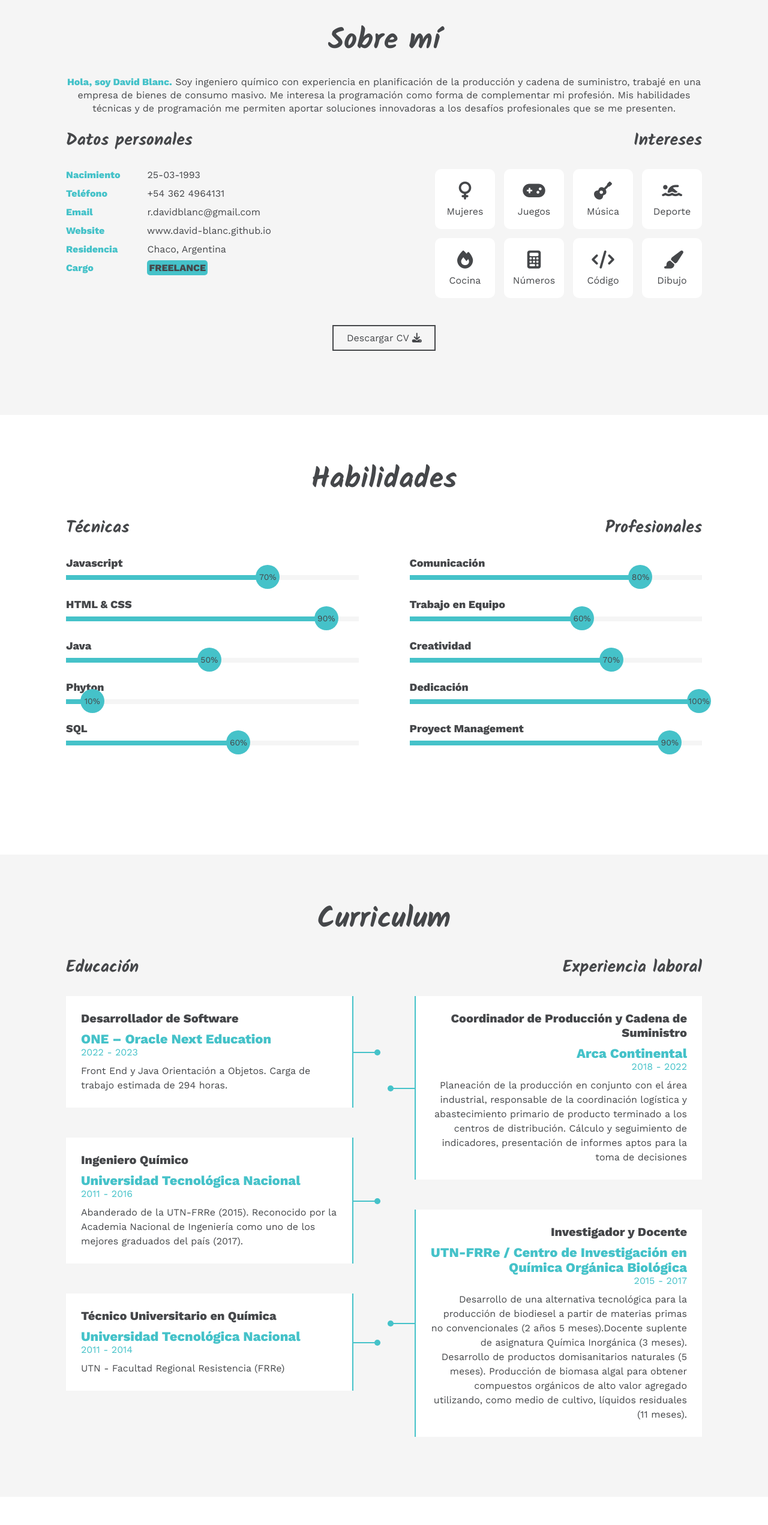
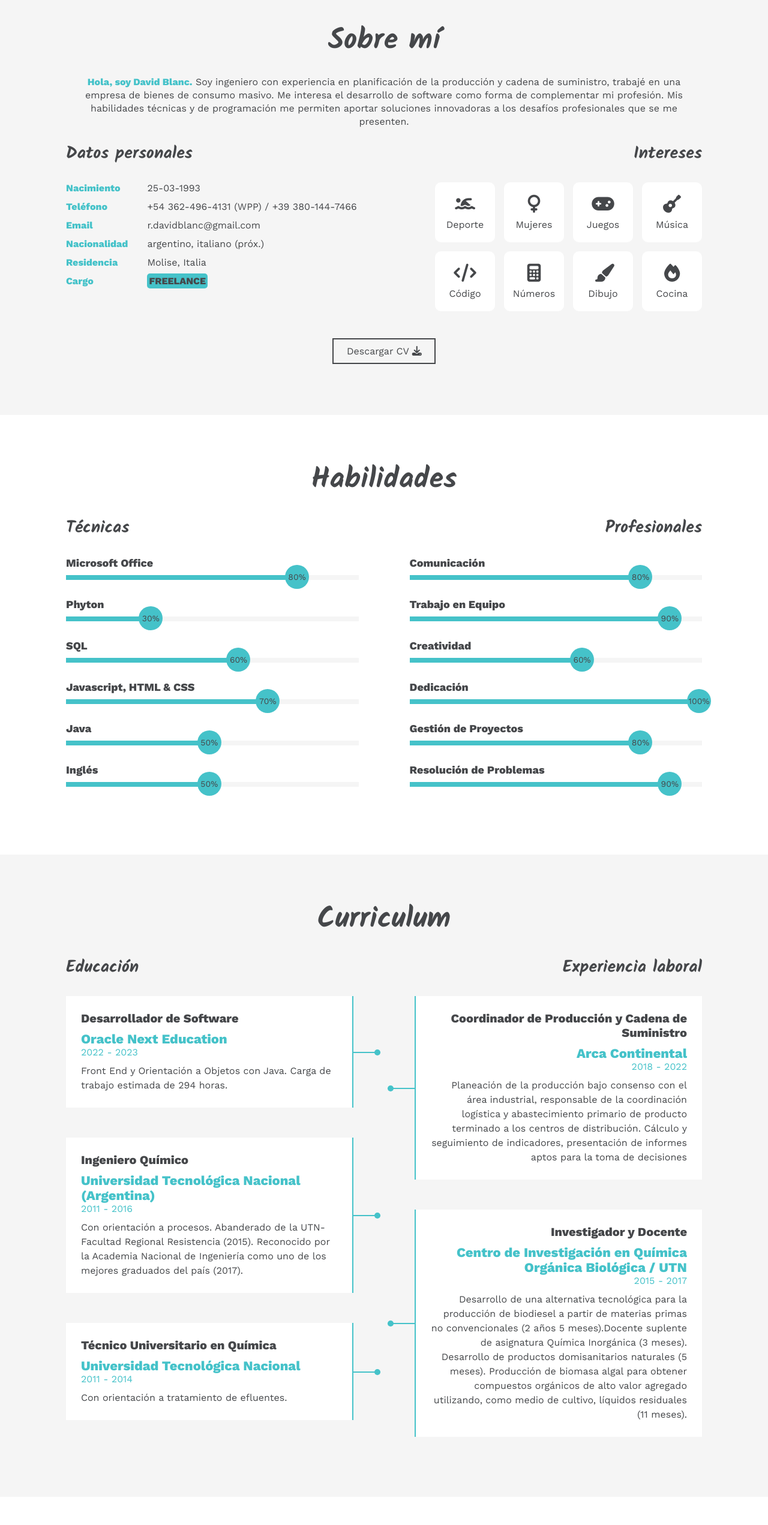
Before and after one commit to David-Blanc/david-blanc.github.io, a plain HTML site: page index.html in a window 1280 px wide. Shown: the part 840-3383 px from the top of the page at 60% size. Drawn offline with nearby package versions, Linux system fonts and the light colour scheme.

Commit message:
Actualización de contenido

```diff
--- a/assets/css/habilidades.css
+++ b/assets/css/habilidades.css
@@ -70,7 +70,7 @@
 }
 @keyframes hab-0{
     0%{width: 0%;}
-    100%{width: 70%;}
+    100%{width: 80%;}
 }
 
 .habilidades .habilidad .hab-1{
@@ -79,7 +79,7 @@
 }
 @keyframes hab-1{
     0%{width: 0%;}
-    100%{width: 90%;}
+    100%{width: 30%;}
 }
 
 .habilidades .habilidad .hab-2{
@@ -88,7 +88,7 @@
 }
 @keyframes hab-2{
     0%{width: 0%;}
-    100%{width: 50%;}
+    100%{width: 60%;}
 }
 
 .habilidades .habilidad .hab-3{
@@ -97,7 +97,7 @@
 }
 @keyframes hab-3{
     0%{width: 0%;}
-    100%{width: 10%;}
+    100%{width: 70%;}
 }
 
 .habilidades .habilidad .hab-4{
@@ -106,7 +106,7 @@
 }
 @keyframes hab-4{
     0%{width: 0%;}
-    100%{width: 60%;}
+    100%{width: 50%;}
 }
 
 .habilidades .habilidad .hab-5{
@@ -115,7 +115,7 @@
 }
 @keyframes hab-5{
     0%{width: 0%;}
-    100%{width: 80%;}
+    100%{width: 50%;}
 }
 
 .habilidades .habilidad .hab-6{
@@ -124,7 +124,7 @@
 }
 @keyframes hab-6{
     0%{width: 0%;}
-    100%{width: 60%;}
+    100%{width: 80%;}
 }
 
 .habilidades .habilidad .hab-7{
@@ -133,7 +133,7 @@
 }
 @keyframes hab-7{
     0%{width: 0%;}
-    100%{width: 70%;}
+    100%{width: 90%;}
 }
 
 .habilidades .habilidad .hab-8{
@@ -142,7 +142,7 @@
 }
 @keyframes hab-8{
     0%{width: 0%;}
-    100%{width: 100%;}
+    100%{width: 60%;}
 }
 
 .habilidades .habilidad .hab-9{
@@ -150,6 +150,24 @@
     animation: 2s hab-9 forwards;
 }
 @keyframes hab-9{
+    0%{width: 0%;}
+    100%{width: 100%;}
+}
+
+.habilidades .habilidad .hab-10{
+    width: 0%;
+    animation: 2s hab-10 forwards;
+}
+@keyframes hab-10{
+    0%{width: 0%;}
+    100%{width: 80%;}
+}
+
+.habilidades .habilidad .hab-11{
+    width: 0%;
+    animation: 2s hab-11 forwards;
+}
+@keyframes hab-11{
     0%{width: 0%;}
     100%{width: 90%;}
 }
--- a/assets/css/sobremi.css
+++ b/assets/css/sobremi.css
@@ -47,7 +47,7 @@
     color: var(--accent-color);
     width: 130px;
 }
-.sobremi__personales ul li span{
+.sobremi__datos--destacado{
     background-color: var(--accent-color);
     padding: 3px;
     font-weight: bold;
--- a/index.html
+++ b/index.html
@@ -101,9 +101,8 @@
     <section id="sobremi" class="sobremi hide">
         <div class="sobremi__contenedor">
             <h2 data-lang="sobremi-titulo">Sobre mí</h2>
-            <p><span class="sobremi__presentacion--enfasis" data-lang="sobremi-presentacion-1">Hola, soy David Blanc.</span> <span data-lang="sobremi-presentacion-2">Soy ingeniero químico con experiencia en planificación de la
-                producción y cadena de suministro, trabajé en una empresa de bienes de consumo masivo. Me interesa la
-                programación como forma de complementar mi profesión. Mis habilidades técnicas y de programación me
+            <p><span class="sobremi__presentacion--enfasis" data-lang="sobremi-presentacion-1">Hola, soy David Blanc.</span> <span data-lang="sobremi-presentacion-2">Soy ingeniero con experiencia en planificación de la
+                producción y cadena de suministro, trabajé en una empresa de bienes de consumo masivo. Me interesa el desarrollo de software como forma de complementar mi profesión. Mis habilidades técnicas y de programación me
                 permiten aportar soluciones innovadoras a los desafíos profesionales que se me presenten.</span></p>
 
             <div class="sobremi__contenedor2">
@@ -116,23 +115,23 @@
                         </li>
                         <li>
                             <strong data-lang="sobremi-datos-telefono">Teléfono</strong>
-                            +54 362 4964131
+                            +54 362-496-4131 (WPP) / +39 380-144-7466
                         </li>
                         <li>
                             <strong>Email</strong>
                             r.davidblanc@gmail.com
                         </li>
                         <li>
-                            <strong>Website</strong>
-                            www.david-blanc.github.io
+                            <strong data-lang="sobremi-datos-nacionalidad">Nacionalidad</strong>
+                            <span data-lang="sobremi-datos-nacionalidad-contenido">argentino, italiano (próx.)</span>
                         </li>
                         <li>
                             <strong data-lang="sobremi-datos-residencia">Residencia</strong>
-                            Chaco, Argentina
+                            <span data-lang="sobremi-datos-residencia-contenido">Molise, Italia</span>
                         </li>
                         <li>
                             <strong data-lang="sobremi-datos-cargo">Cargo</strong>
-                            <span data-lang="sobremi-datos-cargo-resp">FREELANCE</span>
+                            <span class="sobremi__datos--destacado" data-lang="sobremi-datos-cargo-resp">FREELANCE</span>
                         </li>
                     </ul>
                 </div>
@@ -140,6 +139,10 @@
                 <div class="sobremi__intereses">
                     <h3 data-lang="sobremi-intereses-titulo">Intereses</h3>
                     <div class="intereses__contenedor">
+                        <div class="intereses">
+                            <i class="fa-solid fa-person-swimming"></i>
+                            <span data-lang="sobremi-intereses-4">Deporte</span>
+                        </div>
                         <div class="intereses">
                             <i class="fa-solid fa-venus"></i>
                             <span data-lang="sobremi-intereses-1">Mujeres</span>
@@ -153,24 +156,20 @@
                             <span data-lang="sobremi-intereses-3">Música</span>
                         </div>
                         <div class="intereses">
-                            <i class="fa-solid fa-person-swimming"></i>
-                            <span data-lang="sobremi-intereses-4">Deporte</span>
-                        </div>
-                        <div class="intereses">
-                            <i class="fa-solid fa-fire"></i>
-                            <span data-lang="sobremi-intereses-5">Cocina</span>
+                            <i class="fa-solid fa-code"></i>
+                            <span data-lang="sobremi-intereses-7">Código</span>
                         </div>
                         <div class="intereses">
                             <i class="fa-solid fa-calculator"></i>
                             <span data-lang="sobremi-intereses-6">Números</span>
                         </div>
                         <div class="intereses">
-                            <i class="fa-solid fa-code"></i>
-                            <span data-lang="sobremi-intereses-7">Código</span>
+                            <i class="fa-solid fa-paintbrush"></i>
+                            <span data-lang="sobremi-intereses-8">Dibujo</span>
                         </div>
                         <div class="intereses">
-                            <i class="fa-solid fa-paintbrush"></i>
-                            <span data-lang="sobremi-intereses-8">Dibujo</span>
+                            <i class="fa-solid fa-fire"></i>
+                            <span data-lang="sobremi-intereses-5">Cocina</span>
                         </div>
                     </div>
                 </div>
@@ -190,18 +189,34 @@
                 <div class="habilidades__tecnicas">
                     <h3 data-lang="habilidades-tecnicas-titulo">Técnicas</h3>
                     <div class="habilidad">
-                        <span>Javascript</span>
+                        <span>Microsoft Office</span>
                         <div class="barra-habilidad">
                             <div class="progreso">
-                                <span>70%</span>
+                                <span>80%</span>
                             </div>
                         </div>
                     </div>
                     <div class="habilidad">
-                        <span>HTML & CSS</span>
+                        <span>Phyton</span>
                         <div class="barra-habilidad">
                             <div class="progreso">
-                                <span>90%</span>
+                                <span>30%</span>
+                            </div>
+                        </div>
+                    </div>
+                    <div class="habilidad">
+                        <span>SQL</span>
+                        <div class="barra-habilidad">
+                            <div class="progreso">
+                                <span>60%</span>
+                            </div>
+                        </div>
+                    </div>
+                    <div class="habilidad">
+                        <span>Javascript, HTML & CSS</span>
+                        <div class="barra-habilidad">
+                            <div class="progreso">
+                                <span>70%</span>
                             </div>
                         </div>
                     </div>
@@ -214,21 +229,14 @@
                         </div>
                     </div>
                     <div class="habilidad">
-                        <span>Phyton</span>
+                        <span data-lang="habilidades-tec-1">Inglés</span>
                         <div class="barra-habilidad">
                             <div class="progreso">
-                                <span>10%</span>
+                                <span>50%</span>
                             </div>
                         </div>
                     </div>
-                    <div class="habilidad">
-                        <span>SQL</span>
-                        <div class="barra-habilidad">
-                            <div class="progreso">
-                                <span>60%</span>
-                            </div>
-                        </div>
-                    </div>
+
                 </div>
                 <div class="habilidades__profesionales">
                     <h3 data-lang="habilidades-prof-titulo">Profesionales</h3>
@@ -244,7 +252,7 @@
                         <span data-lang="habilidades-prof-2">Trabajo en Equipo</span>
                         <div class="barra-habilidad">
                             <div class="progreso">
-                                <span>60%</span>
+                                <span>90%</span>
                             </div>
                         </div>
                     </div>
@@ -252,7 +260,7 @@
                         <span data-lang="habilidades-prof-3">Creatividad</span>
                         <div class="barra-habilidad">
                             <div class="progreso">
-                                <span>70%</span>
+                                <span>60%</span>
                             </div>
                         </div>
                     </div>
@@ -265,7 +273,15 @@
                         </div>
                     </div>
                     <div class="habilidad">
-                        <span data-lang="habilidades-prof-5">Proyect Management</span>
+                        <span data-lang="habilidades-prof-5">Gestión de Proyectos</span>
+                        <div class="barra-habilidad">
+                            <div class="progreso">
+                                <span>80%</span>
+                            </div>
+                        </div>
+                    </div>
+                    <div class="habilidad">
+                        <span data-lang="habilidades-prof-6">Resolución de Problemas</span>
                         <div class="barra-habilidad">
                             <div class="progreso">
                                 <span>90%</span>
@@ -285,18 +301,18 @@
                     <h3 data-lang="curriculum-edu-titulo">Educación</h3>
                     <div class="item izq">
                         <h4 data-lang="curriculum-edu-1-titulo">Desarrollador de Software</h4>
-                        <span class="casa" data-lang="curriculum-edu-1-subtitulo">ONE – Oracle Next Education</span>
+                        <span class="casa" data-lang="curriculum-edu-1-subtitulo">Oracle Next Education</span>
                         <span class="fecha">2022 - 2023</span>
-                        <p data-lang="curriculum-edu-1-contenido">Front End y Java Orientación a Objetos. Carga de trabajo estimada de 294 horas.</p>
+                        <p data-lang="curriculum-edu-1-contenido">Front End y Orientación a Objetos con Java. Carga de trabajo estimada de 294 horas.</p>
                         <div class="conectori">
                             <div class="circuloi"></div>
                         </div>
                     </div>
                     <div class="item izq">
                         <h4 data-lang="curriculum-edu-2-titulo">Ingeniero Químico</h4>
-                        <span data-lang="curriculum-edu-2-subtitulo" class="casa">Universidad Tecnológica Nacional</span>
+                        <span data-lang="curriculum-edu-2-subtitulo" class="casa">Universidad Tecnológica Nacional (Argentina)</span>
                         <span class="fecha">2011 - 2016</span>
-                        <p data-lang="curriculum-edu-2-contenido">Abanderado de la UTN-FRRe (2015). Reconocido por la Academia Nacional de Ingeniería como uno
+                        <p data-lang="curriculum-edu-2-contenido">Con orientación a procesos. Abanderado de la UTN-Facultad Regional Resistencia (2015). Reconocido por la Academia Nacional de Ingeniería como uno
                             de los mejores graduados del país (2017).</p>
                         <div class="conectori">
                             <div class="circuloi"></div>
@@ -306,7 +322,7 @@
                         <h4 data-lang="curriculum-edu-3-titulo">Técnico Universitario en Química</h4>
                         <span class="casa" data-lang="curriculum-edu-3-subtitulo">Universidad Tecnológica Nacional</span>
                         <span class="fecha">2011 - 2014</span>
-                        <p data-lang="curriculum-edu-3-contenido">UTN - Facultad Regional Resistencia (FRRe)</p>
+                        <p data-lang="curriculum-edu-3-contenido">Con orientación a tratamiento de efluentes. </p>
                         <div class="conectori">
                             <div class="circuloi"></div>
                         </div>
@@ -319,14 +335,14 @@
                         <h4 data-lang="curriculum-exp-1-titulo">Coordinador de Producción y Cadena de Suministro</h4>
                         <span class="casa" data-lang="curriculum-exp-1-subtitulo">Arca Continental</span>
                         <span class="fecha">2018 - 2022</span>
-                        <p data-lang="curriculum-exp-1-contenido">Planeación de la producción en conjunto con el área industrial, responsable de la coordinación logística y abastecimiento primario de producto terminado a los centros de distribución. Cálculo y seguimiento de indicadores, presentación de informes aptos para la toma de decisiones</p>
+                        <p data-lang="curriculum-exp-1-contenido">Planeación de la producción bajo consenso con el área industrial, responsable de la coordinación logística y abastecimiento primario de producto terminado a los centros de distribución. Cálculo y seguimiento de indicadores, presentación de informes aptos para la toma de decisiones</p>
                         <div class="conectord">
                             <div class="circulod"></div>
                         </div>
                     </div>
                     <div class="item der">
                         <h4 data-lang="curriculum-exp-2-titulo">Investigador y Docente</h4>
-                        <span class="casa" data-lang="curriculum-exp-2-subtitulo">UTN-FRRe / Centro de Investigación en Química Orgánica Biológica</span>
+                        <span class="casa" data-lang="curriculum-exp-2-subtitulo">Centro de Investigación en Química Orgánica Biológica / UTN</span>
                         <span class="fecha">2015 - 2017</span>
                         <p data-lang="curriculum-exp-2-contenido">Desarrollo de una alternativa tecnológica para la producción de biodiesel a partir de materias primas no convencionales (2 años 5 meses).Docente suplente de asignatura Química Inorgánica (3 meses). Desarrollo de productos domisanitarios naturales (5 meses). Producción de biomasa algal para obtener compuestos orgánicos de alto valor agregado utilizando, como medio de cultivo, líquidos residuales (11 meses).</p>
                         <div class="conectord">
@@ -420,6 +436,7 @@
             <a href="https://github.com/David-Blanc" aria-label="GitHub" target="_blank" rel="noreferrer"><i class="fa-brands fa-github"></i></a>
             <a href="https://twitter.com/RDavidBnc" aria-label="Twitter" target="_blank" rel="noreferrer"><i class="fa-brands fa-twitter"></i></a>
             <a href="https://www.facebook.com/david.blanc.7545" aria-label="Facebook" target="_blank" rel="noreferrer"><i class="fa-brands fa-facebook-f"></i></a>
+            <a href="https://codepen.io/David-Blanc" aria-label="Codepen" target="_blank" rel="noreferrer"><i class="fa-brands fa-codepen"></i></i></a>
         </div>
     </footer>
 
--- a/js/script.js
+++ b/js/script.js
@@ -116,8 +116,8 @@ elementsIzq.forEach(element => {
 
 /*Animación sección SKILLS*/
 let habilidades = document.getElementsByClassName("progreso");
-const observerTecs = new Array(10);
-for (let i = 0; i < 10; i++) {
+const observerTecs = new Array(12);
+for (let i = 0; i < 12; i++) {
   observerTecs[i] = new IntersectionObserver(addClassOnIntersect(`hab-${i}`));
   observerTecs[i].observe(habilidades[i]);
 }
```
Also changed, not shown: assets/languages.json (+27 -17 lines), 1 other file.
